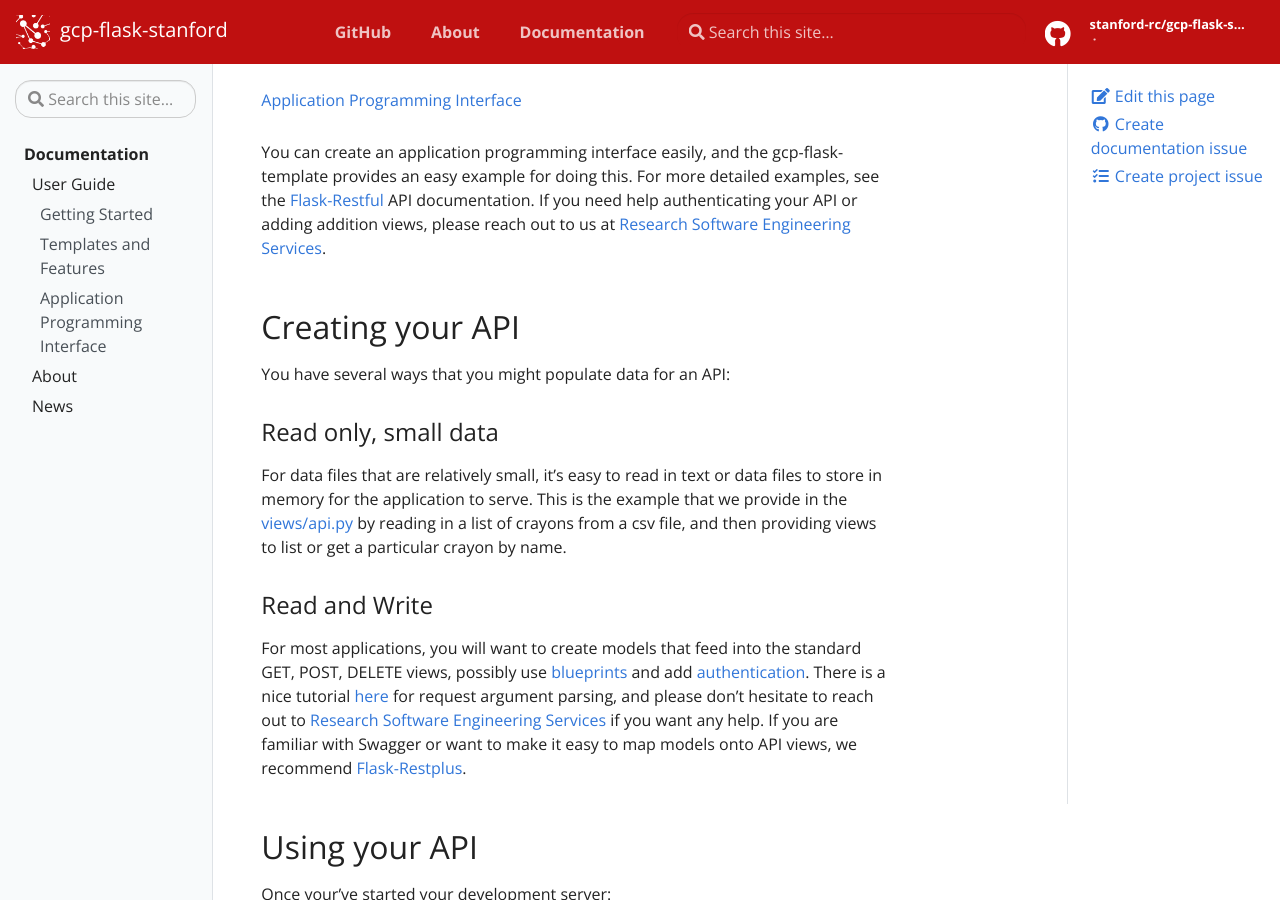
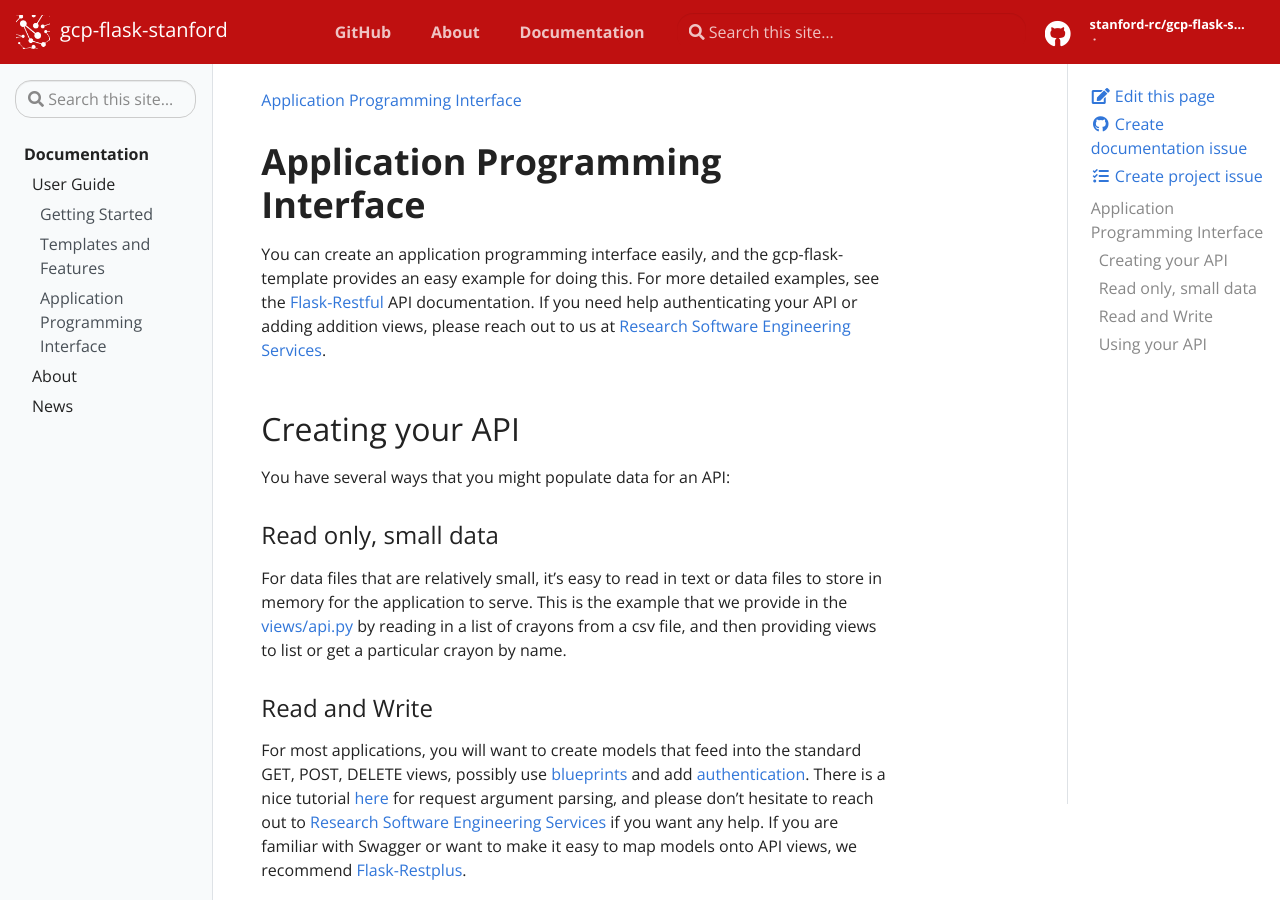
Before and after one commit to stanford-rc/gcp-flask-stanford, a Jekyll site: the page built from docs/_docs/getting-started/api.md, in a window 1280 px wide and 900 px high. Built offline with Jekyll 4.4.1, drawn with Linux system fonts in a browser that asks for light colours.

```diff
--- a/docs/_docs/getting-started/api.md
+++ b/docs/_docs/getting-started/api.md
@@ -2,6 +2,8 @@
 title: Application Programming Interface
 description: Getting started to create an API
 ---
+
+# Application Programming Interface
 
 You can create an application programming interface easily, and the gcp-flask-template
 provides an easy example for doing this. For more detailed examples, see the [Flask-Restful](https://flask-restful.readthedocs.io/en/latest/quickstart.html#) API documentation. If you need help
```
Also changed, not shown: docs/_docs/getting-started/index.md (+1 -1 lines), docs/_docs/getting-started/templates.md (+1 -1 lines).
